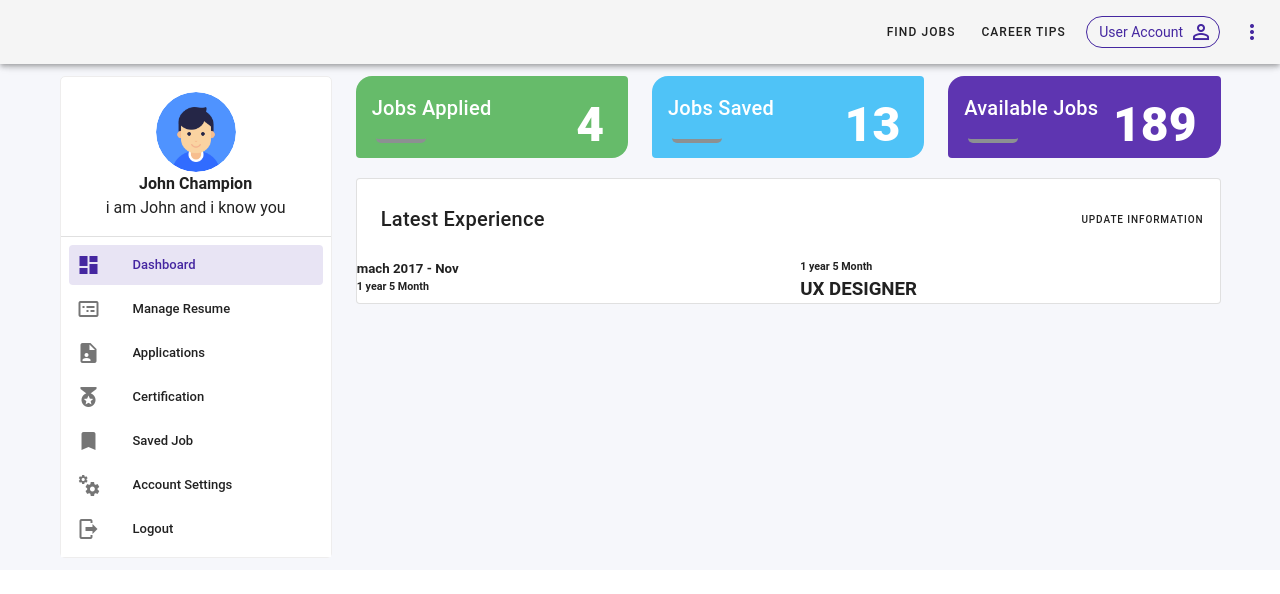
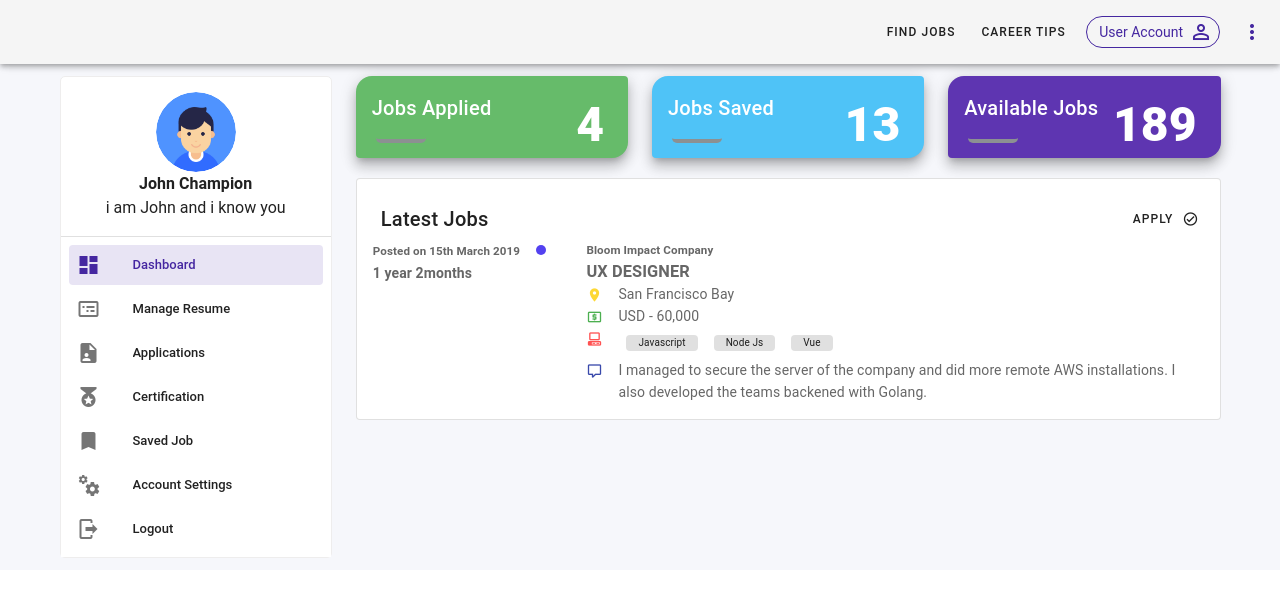
Before and after one commit to charles2k16/jobCms, a Vue app: page /dashboard in a window 1280 px wide. Shown: the top 594 px of the page. Built offline with nearby package versions, Linux system fonts and the light colour scheme; a small style sheet from the web is missing.

Commit message:
jobsCountcards

```diff
--- a/src/components/JobCards.vue
+++ b/src/components/JobCountCards.vue
@@ -1,6 +1,6 @@
 <template>
   <div>
-    <v-card shaped :color="bgColor" flat>
+    <v-card shaped :color="bgColor" flat elevation="9">
       <v-card-title class="white--text">{{title}}</v-card-title>
       <v-card-actions class="mt-n6">
         <v-card-subtitle id="dash" class="mt-n6 ml-3"></v-card-subtitle>
@@ -15,7 +15,7 @@
 
 <script>
 export default {
-  name: "JobsCard",
+  name: "JobCountCard",
   props: [
     "title", "totalNumber", "bgColor"
   ],
--- /dev/null
+++ b/src/components/JobsCard.vue
@@ -0,0 +1,67 @@
+<template>
+  <div>
+    <v-card outlined class="mt-5">
+      <v-card-actions>
+        <v-card-title>Latest Jobs</v-card-title>
+        <v-spacer></v-spacer>
+        <v-btn text small>
+          Apply
+          <v-icon small right>mdi-check-circle-outline</v-icon>
+        </v-btn>
+      </v-card-actions>
+      <v-card-text class="mt-n9">
+        <v-row>
+          <v-col md="3">
+            <div>
+              <h5 style="display: inline-block;">Posted on 15th March 2019</h5><span id="roundDot" class="ml-4"></span>
+              <h4>1 year 2months</h4>
+            </div>
+          </v-col>
+          <v-col md="9">
+            <div>
+              <h5>Bloom Impact Company</h5>
+              <h3>UX DESIGNER</h3>
+              <div class="d-flex justify-between">
+                <span class="mr-4"><v-icon small color="yellow darken-1">mdi-map-marker</v-icon></span>
+                <span>San Francisco Bay</span>
+              </div>
+              <div class="d-flex justify-between">
+                <span class="mr-4"><v-icon small color="green">mdi-cash-usd-outline</v-icon></span>
+                <span>USD - 60,000</span>
+              </div>
+              <div class="d-flex justify-between">
+                <span class="mr-4"><v-icon small color="error">mdi-desktop-classic</v-icon></span>
+                <span>
+                  <v-chip class="ma-2" x-small label>Javascript</v-chip>
+                  <v-chip class="ma-2" x-small label>Node Js</v-chip>
+                  <v-chip class="ma-2" x-small label>Vue</v-chip>
+                </span>
+              </div>
+              <div class="d-flex justify-between">
+                <span class="mr-4"><v-icon small color="indigo darken-1">mdi-comment-outline</v-icon></span>
+                <span>I managed to secure the server of the company and did more remote AWS installations.
+                I also developed the teams backened with Golang.</span>
+              </div>
+            </div>
+          </v-col>
+        </v-row>
+      </v-card-text>
+    </v-card>
+  </div>
+</template>
+
+<script>
+export default {
+  name: "JobsCard"
+}
+</script>
+
+<style scoped>
+  #roundDot {
+    height: 10px;
+    width: 10px;
+    background-color: rgb(83, 65, 240);
+    border-radius: 50%;
+    display: inline-block;
+  }
+</style>
--- a/src/views/Dashboard.vue
+++ b/src/views/Dashboard.vue
@@ -2,47 +2,32 @@
   <div>
     <v-row>
       <v-col md4>
-        <JobsCards title="Jobs Applied" totalNumber="4" bgColor="#66BB6A"/>
+        <JobCountCards title="Jobs Applied" totalNumber="4" bgColor="#66BB6A"/>
       </v-col>
       <v-col md4>
-        <JobsCards title="Jobs Saved" totalNumber="13" bgColor="#4FC3F7"/>
+        <JobCountCards title="Jobs Saved" totalNumber="13" bgColor="#4FC3F7"/>
       </v-col>
       <v-col md4>
-        <JobsCards title="Available Jobs" totalNumber="189" bgColor="#5E35B1"/>
+        <JobCountCards title="Available Jobs" totalNumber="189" bgColor="#5E35B1"/>
       </v-col>
     </v-row>
+    <div>
+      <JobsCard />
+    </div>
+    <div>
 
-    <div>
-      <v-card outlined class="mt-5">
-        <v-card-actions>
-          <v-card-title>Latest Experience</v-card-title>
-          <v-spacer></v-spacer>
-          <v-btn text x-small>Update Information</v-btn>
-        </v-card-actions>
-        <div>
-          <v-row>
-            <v-col>
-              <h5>mach 2017 - Nov</h5>
-              <h6>1 year 5 Month</h6>
-            </v-col>
-            <v-col>
-              <h6>1 year 5 Month</h6>
-              <h3>UX DESIGNER</h3>
-            </v-col>
-          </v-row>
-        </div>
-      </v-card>
     </div>
   </div>
 </template>
 
 <script>
-import JobsCards from "../components/JobCards";
+import JobCountCards from "../components/JobCountCards";
+import JobsCard from "../components/JobsCard";
 
 export default {
   name: "Dashboard",
   components: {
-    JobsCards
+    JobCountCards, JobsCard
   },
   data () {
     return {
```
